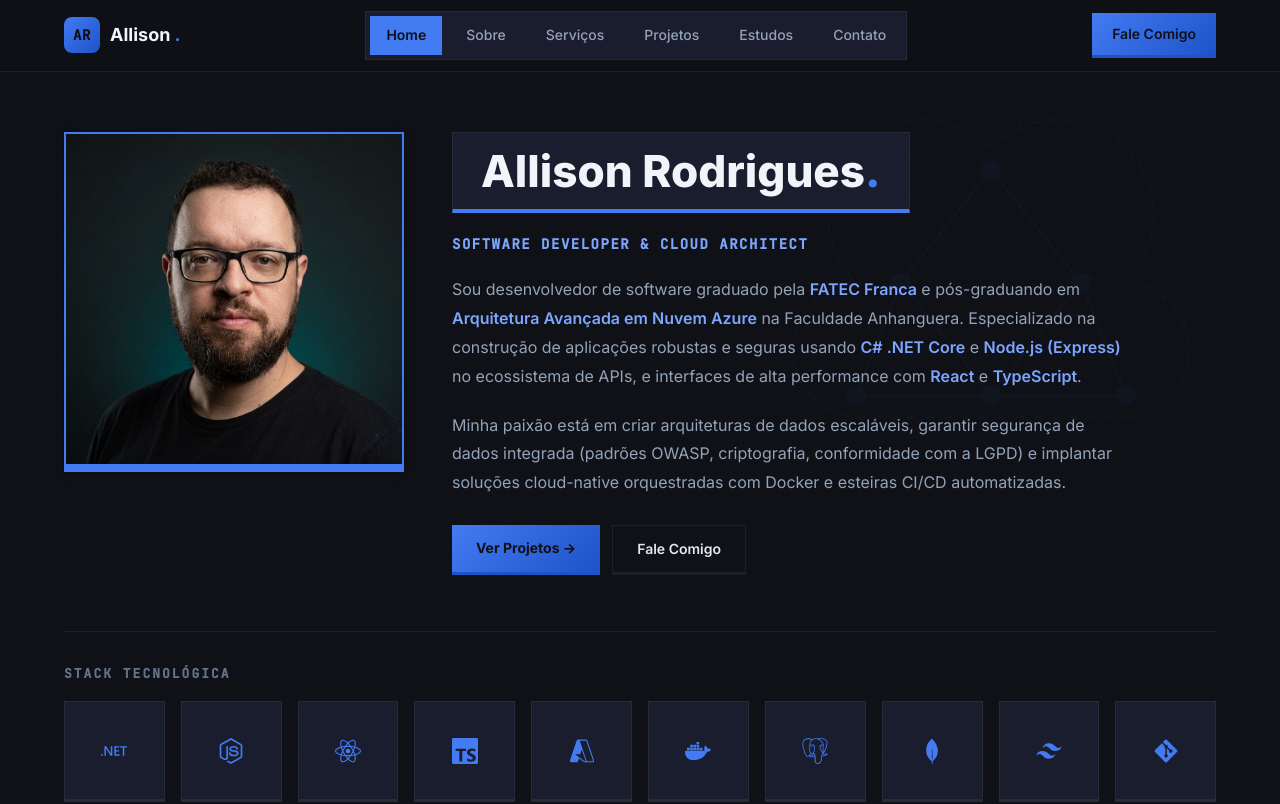
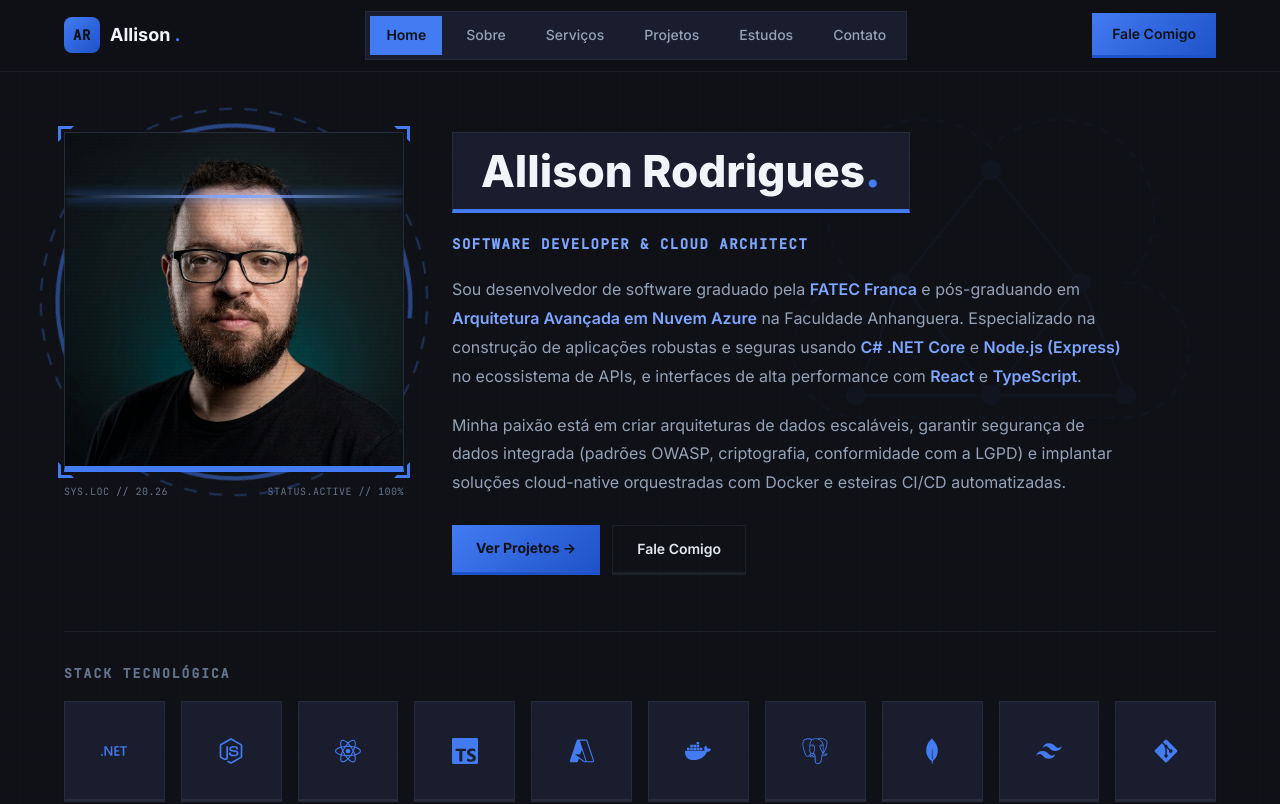
Before and after one commit to allisonrps/Projeto-PortifolioDev, a React (Vite) app: page / in a window 1280 px wide. Shown: the top 804 px of the page. Built offline with nearby package versions, Linux system fonts and the light colour scheme.

Commit message:
feat: adiciona efeitos avancados de HUD, anel holografico rotativo e laser scanner na foto de perfil

```diff
--- a/src/components/HeroAbout/HeroAbout.jsx
+++ b/src/components/HeroAbout/HeroAbout.jsx
@@ -38,10 +38,36 @@ export default function HeroAbout() {
       >
         {/* Upper Grid (Photo left, Bio right) */}
         <div className={styles.upperGrid}>
-          {/* Photo */}
+          {/* Photo with advanced Tech HUD effects */}
           <motion.div className={styles.photoCol} variants={itemVariants}>
+            {/* Rotating Tech Ring Background */}
+            <div className={styles.techRing}>
+              <svg viewBox="0 0 100 100" fill="none" stroke="currentColor" style={{ width: '100%', height: '100%' }}>
+                <circle cx="50" cy="50" r="46" strokeWidth="0.5" strokeDasharray="3, 3" opacity="0.3" />
+                <circle cx="50" cy="50" r="42" strokeWidth="1" strokeDasharray="30, 15, 5, 10" opacity="0.5" />
+                <circle cx="50" cy="50" r="38" strokeWidth="0.5" strokeDasharray="1, 6" opacity="0.4" />
+              </svg>
+            </div>
+
+            {/* Corner Brackets */}
+            <div className={`${styles.hudCorner} ${styles.topLeft}`} />
+            <div className={`${styles.hudCorner} ${styles.topRight}`} />
+            <div className={`${styles.hudCorner} ${styles.bottomLeft}`} />
+            <div className={`${styles.hudCorner} ${styles.bottomRight}`} />
+
+            {/* Main Photo Wrapper */}
             <div className={styles.photoWrapper}>
               <img src="/profile-photo.jpg" alt="Allison Rodrigues" />
+
+              {/* Scan Overlays */}
+              <div className={styles.hudOverlayGrid} />
+              <div className={styles.scannerLine} />
+            </div>
+
+            {/* Symmetrical Floating Coords */}
+            <div className={styles.hudCoords}>
+              <span>SYS.LOC // 20.26</span>
+              <span>STATUS.ACTIVE // 100%</span>
             </div>
           </motion.div>
 
--- a/src/components/HeroAbout/HeroAbout.module.css
+++ b/src/components/HeroAbout/HeroAbout.module.css
@@ -29,29 +29,173 @@
 
 .photoCol {
   position: relative;
-}
-
-.photoWrapper {
   width: 340px;
-  height: 340px; /* Perfect square */
-  background: var(--bg-card);
-  border: 2px solid var(--accent);
-  border-bottom: 8px solid var(--accent);
-  border-radius: 0;
-  overflow: hidden;
-  box-shadow: var(--shadow-sm);
+  height: 340px;
+  display: flex;
+  align-items: center;
+  justify-content: center;
   transition: all var(--transition-normal);
 }
 
-.photoWrapper:hover {
-  transform: translate(-6px, -6px);
-  box-shadow: 8px 8px 0px var(--accent-glow-strong);
+/* ── Rotating Cyber Ring Background ── */
+.techRing {
+  position: absolute;
+  width: 420px;
+  height: 420px;
+  top: -40px;
+  left: -40px;
+  z-index: -1;
+  pointer-events: none;
+  transition: all var(--transition-normal);
+  animation: spinRing 30s linear infinite;
+  color: var(--accent);
+}
+
+.photoCol:hover .techRing {
+  animation-duration: 10s;
+  color: var(--white);
+  filter: drop-shadow(0 0 8px rgba(67, 123, 242, 0.4));
+}
+
+@keyframes spinRing {
+  from { transform: rotate(0deg); }
+  to { transform: rotate(360deg); }
+}
+
+/* ── Corner Target Brackets ── */
+.hudCorner {
+  position: absolute;
+  width: 16px;
+  height: 16px;
+  border: 3px solid transparent;
+  z-index: 5;
+  pointer-events: none;
+  transition: all var(--transition-normal);
+}
+
+.topLeft {
+  top: -6px;
+  left: -6px;
+  border-top-color: var(--accent);
+  border-left-color: var(--accent);
+}
+
+.topRight {
+  top: -6px;
+  right: -6px;
+  border-top-color: var(--accent);
+  border-right-color: var(--accent);
+}
+
+.bottomLeft {
+  bottom: -6px;
+  left: -6px;
+  border-bottom-color: var(--accent);
+  border-left-color: var(--accent);
+}
+
+.bottomRight {
+  bottom: -6px;
+  right: -6px;
+  border-bottom-color: var(--accent);
+  border-right-color: var(--accent);
+}
+
+.photoCol:hover .hudCorner {
+  border-color: var(--white);
+  transform: scale(0.96);
+  filter: drop-shadow(0 0 4px var(--white));
+}
+
+/* ── Holographic Scan Image Card ── */
+.photoWrapper {
+  width: 340px;
+  height: 340px;
+  background: var(--bg-card);
+  border: 1px solid var(--border);
+  border-bottom: 6px solid var(--accent);
+  border-radius: 0;
+  overflow: hidden;
+  position: relative;
+  transition: all var(--transition-normal);
+}
+
+.photoCol:hover .photoWrapper {
+  border-color: var(--white);
+  border-bottom-color: var(--white);
+  box-shadow: 0 10px 30px rgba(67, 123, 242, 0.25);
+  transform: translateY(-4px);
 }
 
 .photoWrapper img {
   width: 100%;
   height: 100%;
   object-fit: cover;
+  transition: transform var(--transition-normal), filter var(--transition-normal);
+  filter: grayscale(10%) contrast(105%);
+}
+
+.photoCol:hover .photoWrapper img {
+  transform: scale(1.03);
+  filter: grayscale(0%) contrast(110%);
+}
+
+/* ── Digital Grid Scan Overlay ── */
+.hudOverlayGrid {
+  position: absolute;
+  inset: 0;
+  background:
+    linear-gradient(rgba(15, 17, 23, 0) 50%, rgba(0, 0, 0, 0.18) 50%),
+    linear-gradient(90deg, rgba(67, 123, 242, 0.04), rgba(255, 255, 255, 0.02), rgba(67, 123, 242, 0.04));
+  background-size: 100% 4px, 6px 100%;
+  opacity: 0.25;
+  pointer-events: none;
+  z-index: 2;
+  transition: opacity var(--transition-normal);
+}
+
+.photoCol:hover .hudOverlayGrid {
+  opacity: 0.15;
+}
+
+/* ── Laser Scanning Bar ── */
+.scannerLine {
+  position: absolute;
+  top: 0;
+  left: 0;
+  width: 100%;
+  height: 3px;
+  background: linear-gradient(to right, transparent, var(--accent-light), transparent);
+  box-shadow: 0 0 12px var(--accent);
+  opacity: 0;
+  pointer-events: none;
+  z-index: 3;
+  animation: scanImage 3s linear infinite;
+}
+
+@keyframes scanImage {
+  0% { top: 0%; opacity: 0; }
+  10% { opacity: 1; }
+  90% { opacity: 1; }
+  100% { top: 100%; opacity: 0; }
+}
+
+/* ── Technical Floating Coordinates ── */
+.hudCoords {
+  position: absolute;
+  bottom: -28px;
+  width: 100%;
+  display: flex;
+  justify-content: space-between;
+  font-family: var(--font-mono);
+  font-size: 10px;
+  color: var(--text-muted);
+  letter-spacing: 0.5px;
+  transition: color var(--transition-normal);
+}
+
+.photoCol:hover .hudCoords {
+  color: var(--white);
 }
 
 .infoCol {
```
